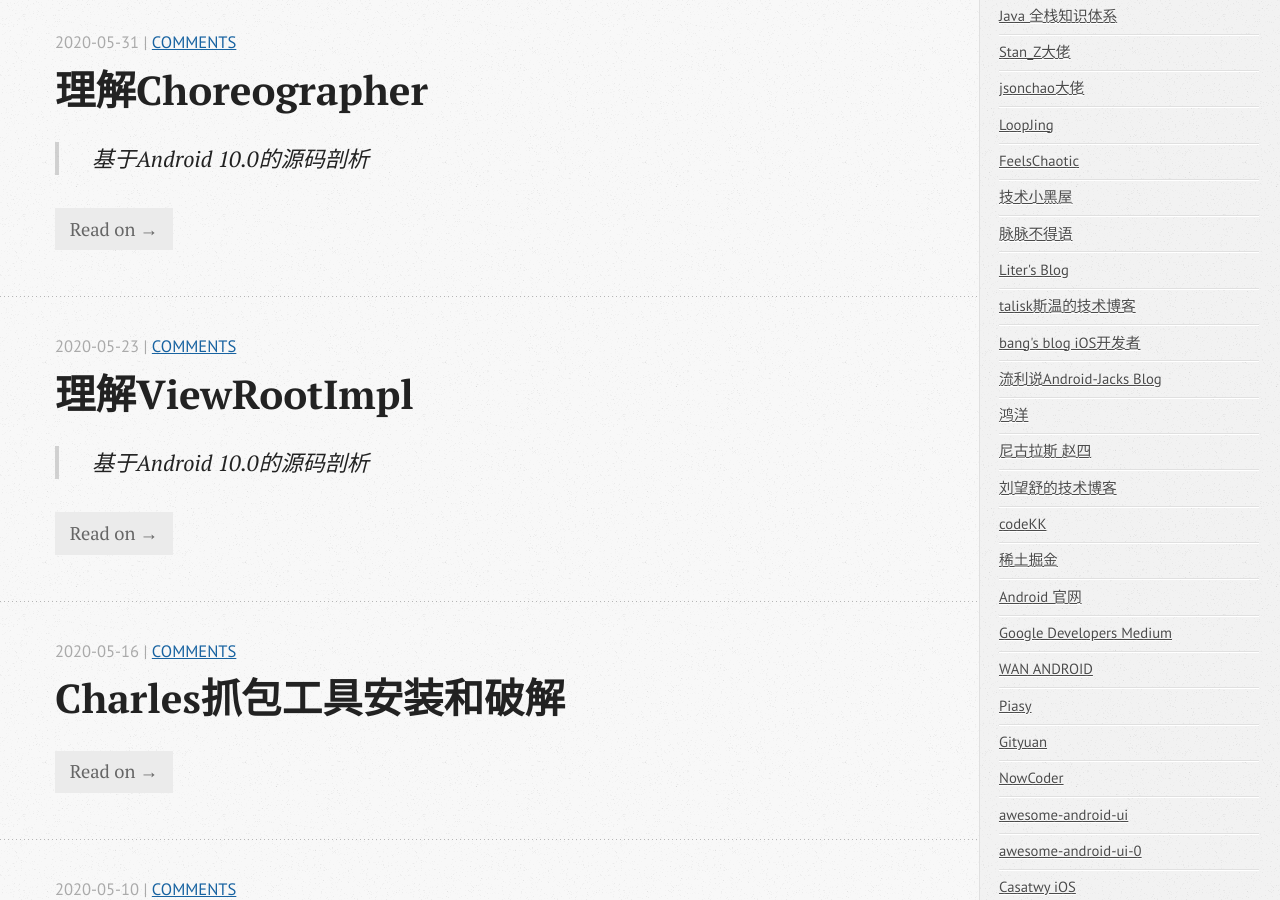
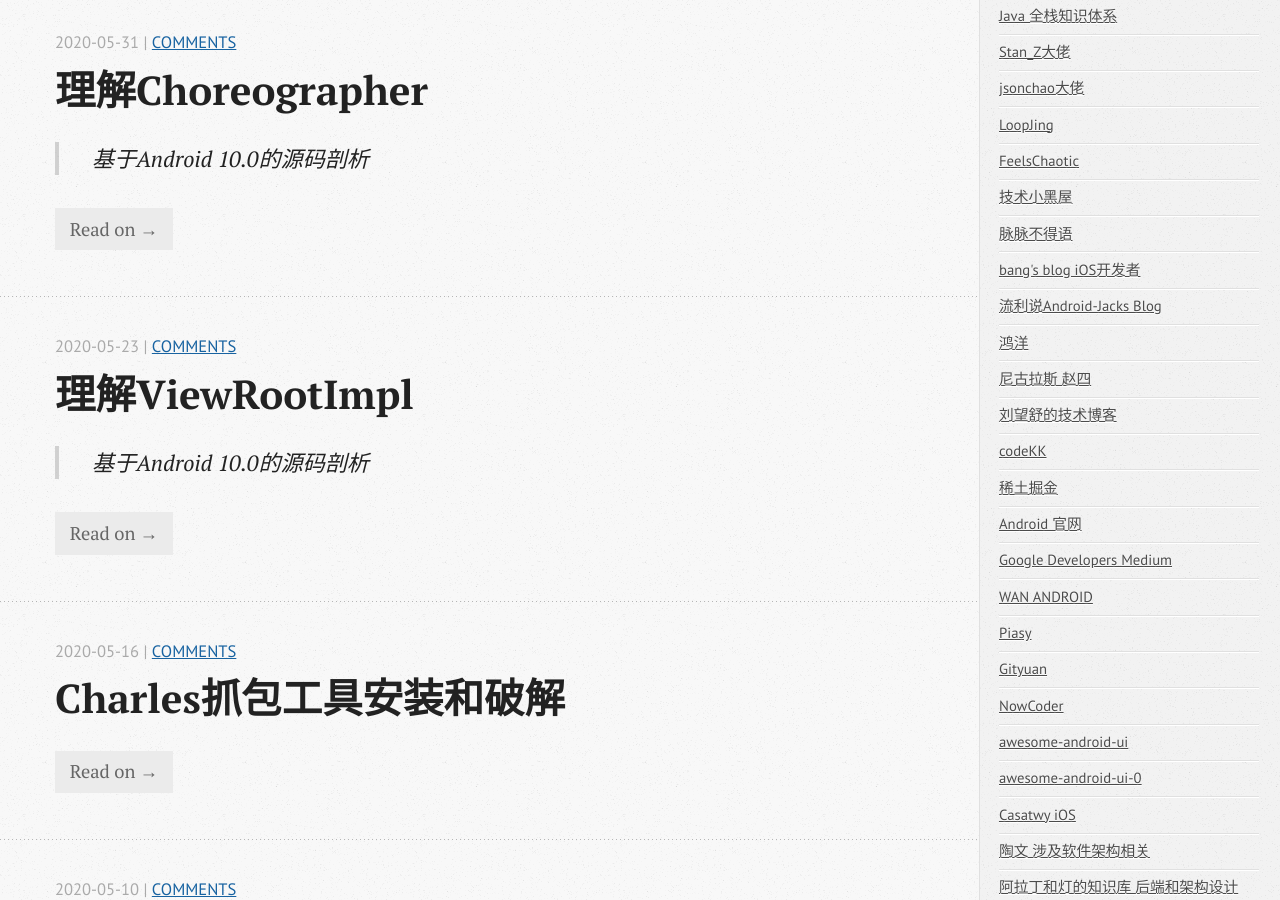
Before and after one commit to wangxinghe/wangxinghe.github.io, a Jekyll site: the page built from index.html, in a window 1280 px wide and 900 px high, scrolled down 1772 px. Built offline with Jekyll 4.4.1, drawn with Linux system fonts in a browser that asks for light colours; the list of posts is cut into pages by our own code; comment, search, counter and statistics services are not loaded.

Commit message:
update friend link

```diff
--- a/_includes/asides/friendlink.html
+++ b/_includes/asides/friendlink.html
@@ -24,12 +24,6 @@
       </li>
       <li class="post">
       	<a href="http://www.inferjay.com/">脉脉不得语</a>
-      </li>
-      <li class="post">
-      	<a href="http://www.vmatianyu.cn/">Liter's Blog</a>
-      </li>
-      <li class="post">
-      	<a href="http://blog.talisk.cn/">talisk斯温的技术博客</a>
       </li>
       <li class="post">
       	<a href="https://blog.cnbang.net/">bang's blog iOS开发者</a>
```
